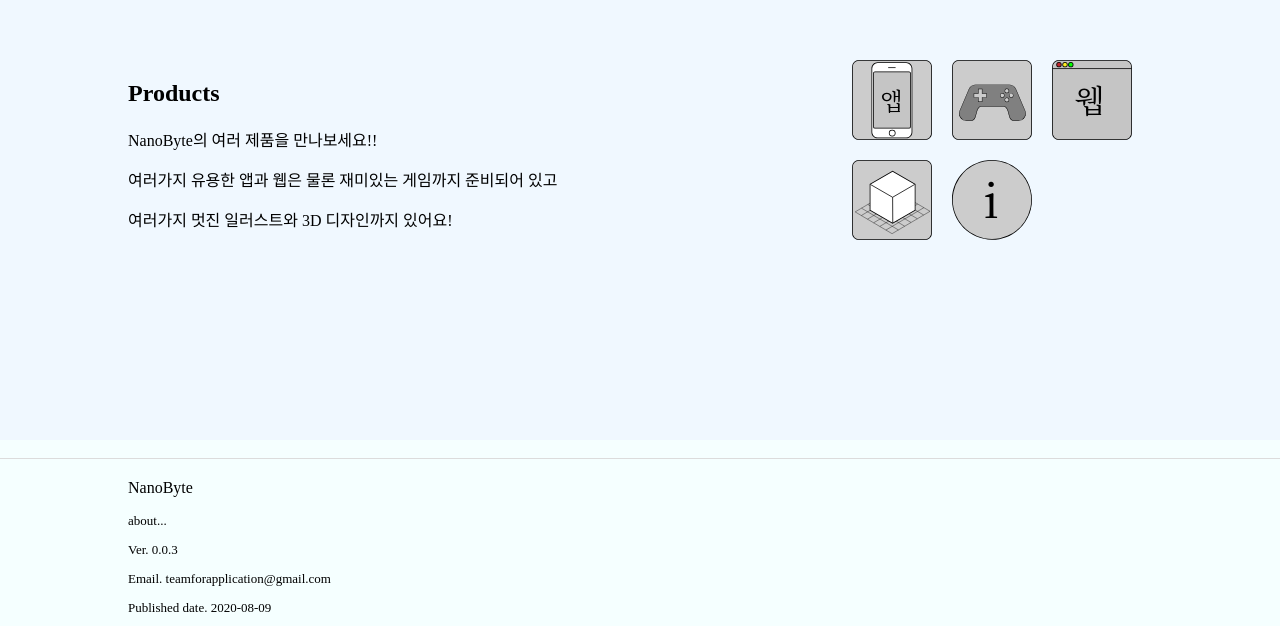
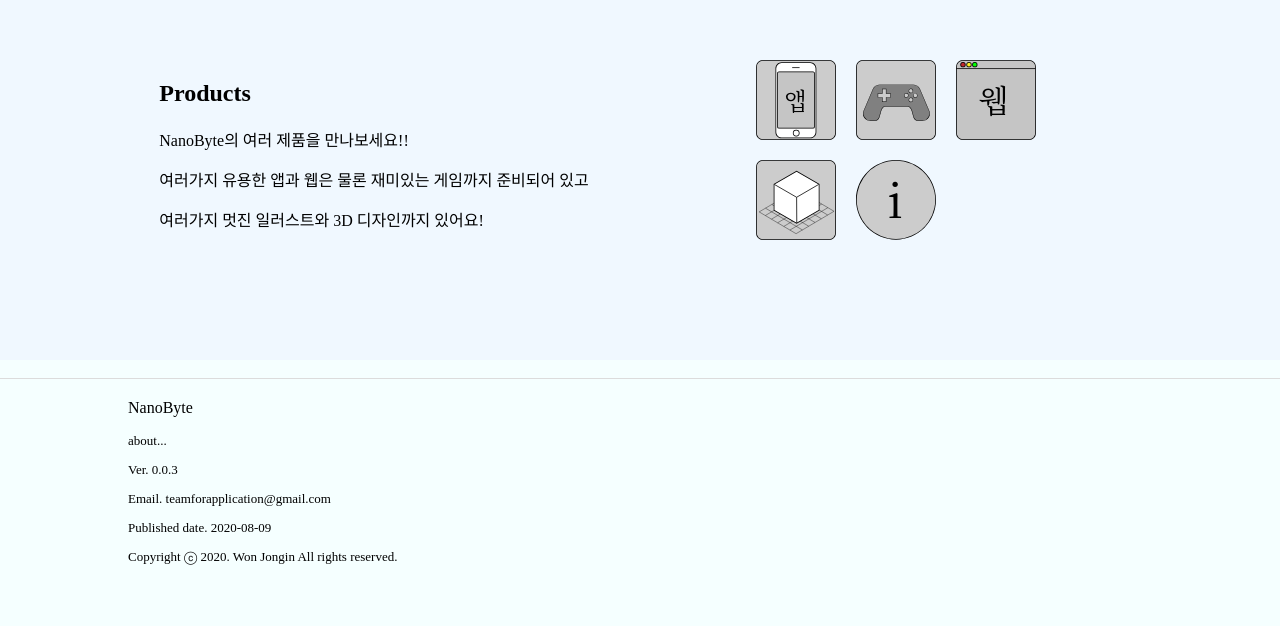
Before and after one commit to wonjongin/NBweb-2020, a Gatsby site: page / in a window 1280 px wide. Shown: the part 768-1394 px from the top of the page. Built offline with nearby package versions, Linux system fonts and the light colour scheme; Gatsby itself is replaced by a stand-in of ours.

Commit message:
2020-08-10-17:33:59 | 메인페이지 프로턱트 플롯에서 그리드로 수정

```diff
--- a/src/pages/index.js
+++ b/src/pages/index.js
@@ -41,12 +41,14 @@ function Home() {
             </div>
           </div>
           <div className="background-main1">
-            <div className="main global-margin">
+            <div className="global-margin">
+              <div className="main">
                 <div className="text">
                   <h2>Products</h2>
                   <p>NanoByte의 여러 제품을 만나보세요!!</p>
                   <p>
-                  여러가지 유용한 앱과 웹은 물론 재미있는 게임까지 준비되어 있고
+                    여러가지 유용한 앱과 웹은 물론 재미있는 게임까지 준비되어
+                    있고
                   </p>
                   <p>여러가지 멋진 일러스트와 3D 디자인까지 있어요!</p>
                 </div>
@@ -59,6 +61,8 @@ function Home() {
                   {/* <Product imgname={HardwareIcon} toPath="hardware"/> */}
                   <Product imgname={AboutIcon} toPath="about/about" />
                 </div>
+              </div>
+
               {/* <div id="mainbutton">
               <Link className="link" to="/screens/introduction">
                 <span className="button">소개보기</span>
--- a/src/styles/global.css
+++ b/src/styles/global.css
@@ -57,9 +57,9 @@ h1{
     font-family: "NotoSansCJKkr-Bold";
     color: var(--main-color);}
 
-.contents{
-    /* padding: 20px; */
-}
+/* .contents{
+    padding: 20px;
+} */
 .global-margin{
     padding: 20px;
 }
@@ -71,6 +71,7 @@ h1{
 #maintitle{
     text-align: center;
     color:white;
+    text-shadow: -1px 0 #000, 0 1px #000, 1px 0 #000, 0 -1px #000;
 }
 .titlebox{
     position: absolute;
@@ -108,26 +109,31 @@ h1{
 .background-main1{
     background-color: ALICEBLUE;
     width: 100%;
-    height: 450px;
+    height: 550px;
     padding-top:20px;
+    padding-bottom:20px;
 }
 .main{
-
-
+    display: grid;
+    grid-template-rows: 1fr 1fr;
+    gap: 20px;
 }
 .main .text{
-    float: left;
+    /* float: left; */
     /* margin-right: 20px; */
     margin-bottom: 20px;
+    grid-row: span 1;
 }
 .mainbutton-grid{
+    grid-row: span 1;
+    margin: 0 auto;
     display: grid;
     grid-template-columns: 100px 100px 100px;
     grid-template-rows: 100px 100px;
     /* grid-template-columns: 1fr 1fr 1fr; */
     /* grid-gap: 5px; */
     width: 300px;
-    float: right;
+    /* float: right; */
 }
 .mainbutton-grid .contents{
     /* background-color: maroon; */
@@ -158,8 +164,26 @@ video{
     }
     .background-main1{
         padding-top: 120px;
-        height: 400px;
+        height: 500px;
+        padding-bottom:120px;
+
     }
+    .mainbutton-grid{
+        /* margin-left: 0px; */
+    }
+    .main .text{
+        margin: 0 auto;
+    }
+     .main{
+        gap: 40px;
+    }
+    /*.main .text{
+        grid-column: span 1;
+        ;
+    }
+    .mainbutton-grid{
+        grid-column: span 1;
+    } */
 
 }
 @media all and (min-width: 70em) {
@@ -176,7 +200,21 @@ video{
     }
     .background-main1{
         padding-top: 80px;
-        height: 400px;
+        height: 200px;
+        padding-bottom:120px;
+
+
+    }
+    .main{
+        grid-template-columns: 1fr 1fr;
+        grid-template-rows: 1fr;
+    }
+    .main .text{
+        grid-column: span 1;
+        ;
+    }
+    .mainbutton-grid{
+        grid-column: span 1;
     }
 }
 @media (prefers-color-scheme:dark){
```
Also changed, not shown: README.md. Lines whose indentation alone changed are shown as unchanged.
